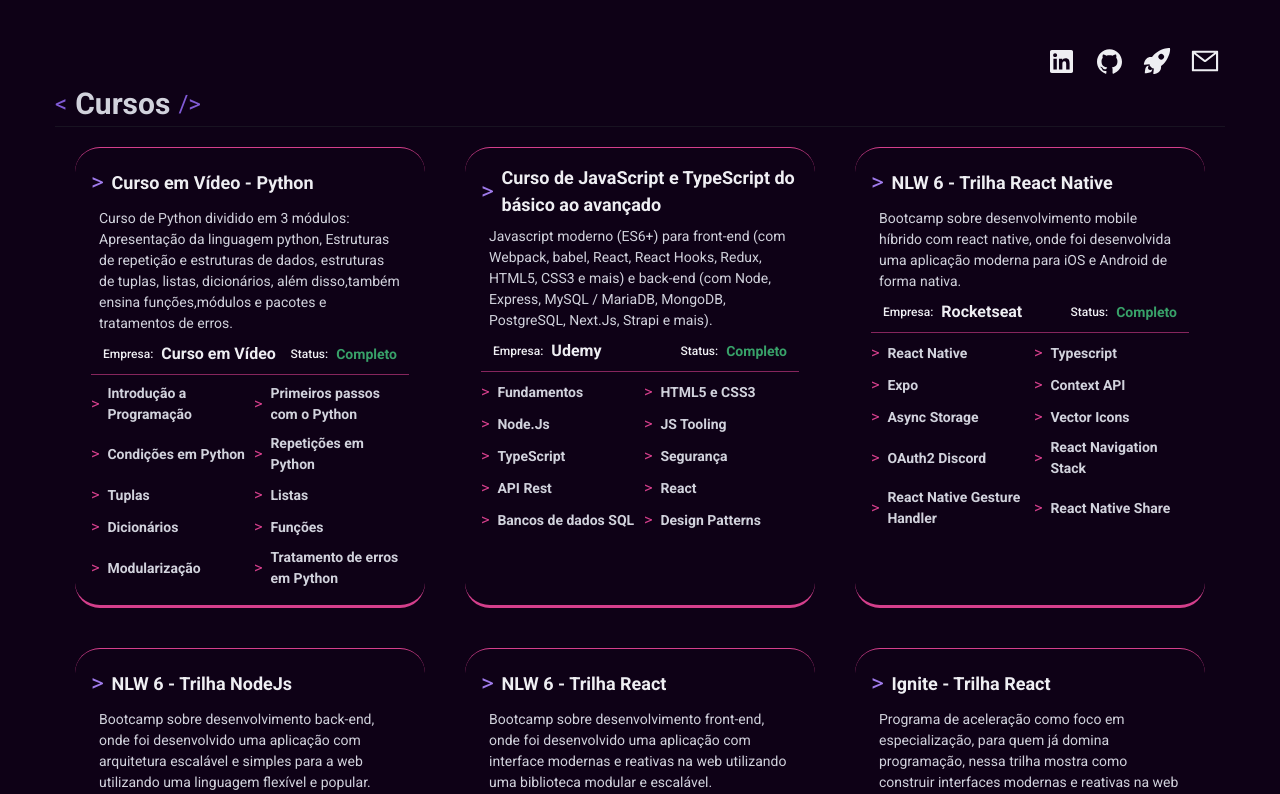
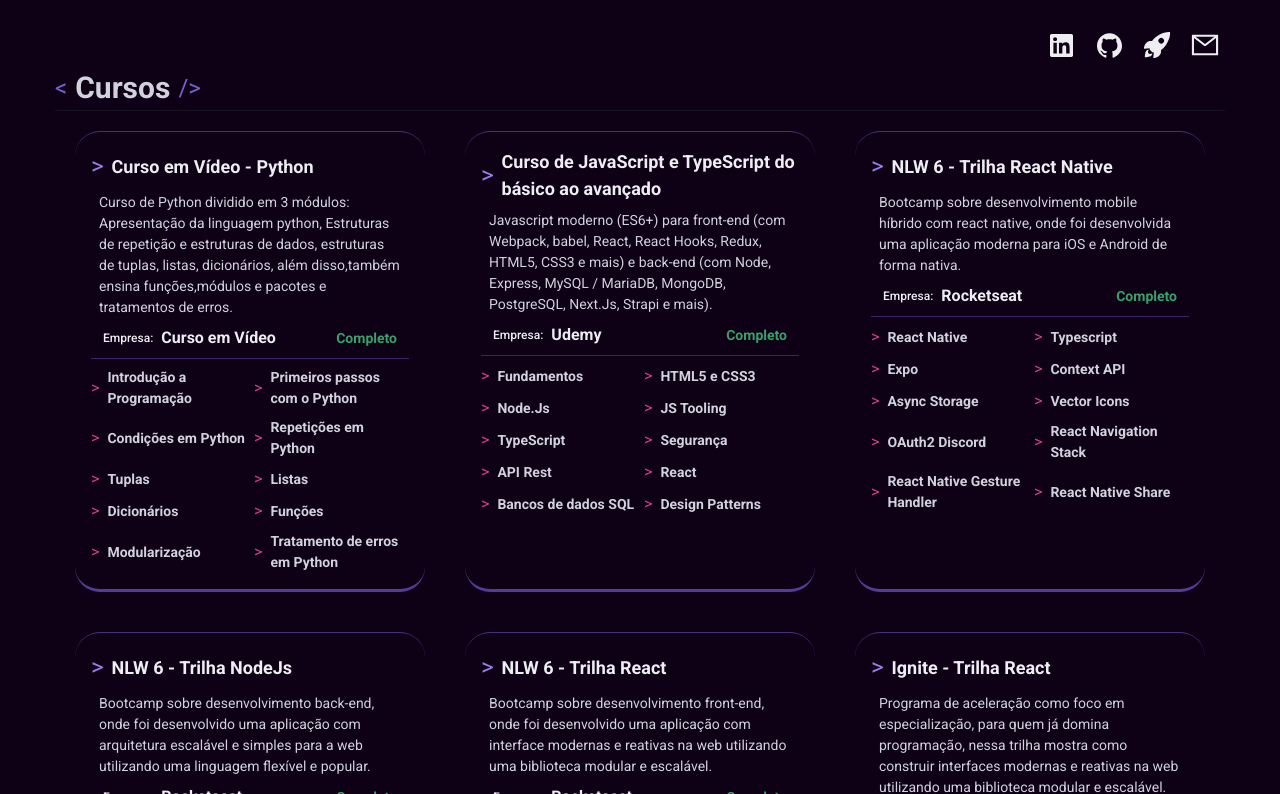
Before and after one commit to Ceviche9/tunde.dev, a Next.js app: page / in a window 1280 px wide. Shown: the part 1066-1860 px from the top of the page. Built offline with nearby package versions, Linux system fonts and the light colour scheme.

Commit message:
feat(home): add horizontal and vertical paddign & change colors

```diff
--- a/src/components/Courses/course.tsx
+++ b/src/components/Courses/course.tsx
@@ -31,8 +31,8 @@ export const Course = ({about, title, children, where, status, coursesLink}: Cou
       borderRadius={25}
       borderBottomWidth="medium"
       borderTopWidth="thin"
-      borderTopColor="pink.500"
-      borderBottomColor="pink.500"
+      borderTopColor="purple.800"
+      borderBottomColor="purple.700"
       >
         <AboutCourse
           title={title}
@@ -56,12 +56,12 @@ export const Course = ({about, title, children, where, status, coursesLink}: Cou
             </Text>
           </HStack>
           <HStack>
-            <Text
+            {/* <Text
               fontSize="xs"
               fontWeight="500"
             >
               Status:
-            </Text>
+            </Text> */}
             <Text
               fontSize={["sm", "sm"]}
               fontWeight="bold"
--- a/src/pages/index.tsx
+++ b/src/pages/index.tsx
@@ -30,7 +30,8 @@ export default function Home() {
       <Flex
         w="100%"
         flexDirection="column"
-        p={["1", "4", "5", "10"]}
+        py={["2", "3", "4", "6"]}
+        px={["1", "4", "5", "10"]}
       >
         <Header isHomePage={true}/>
         <Sidebar isCurrentPage />
```
